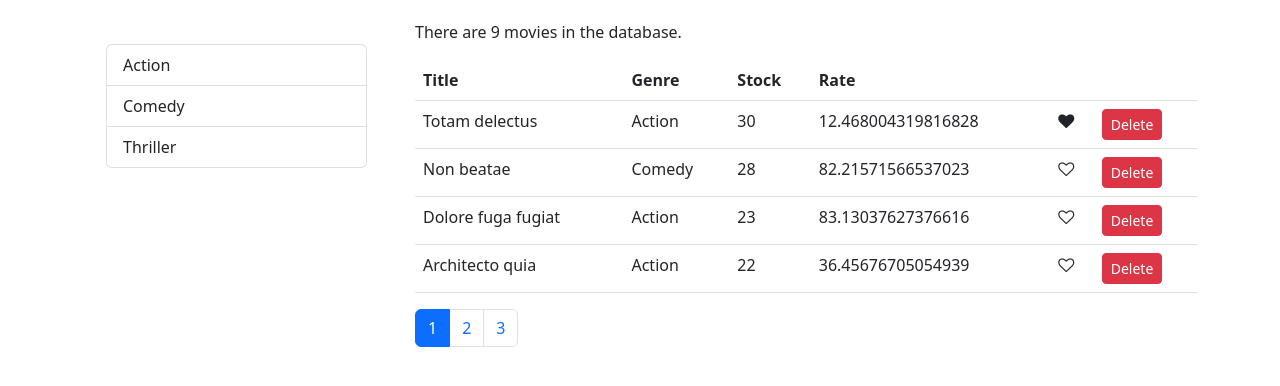
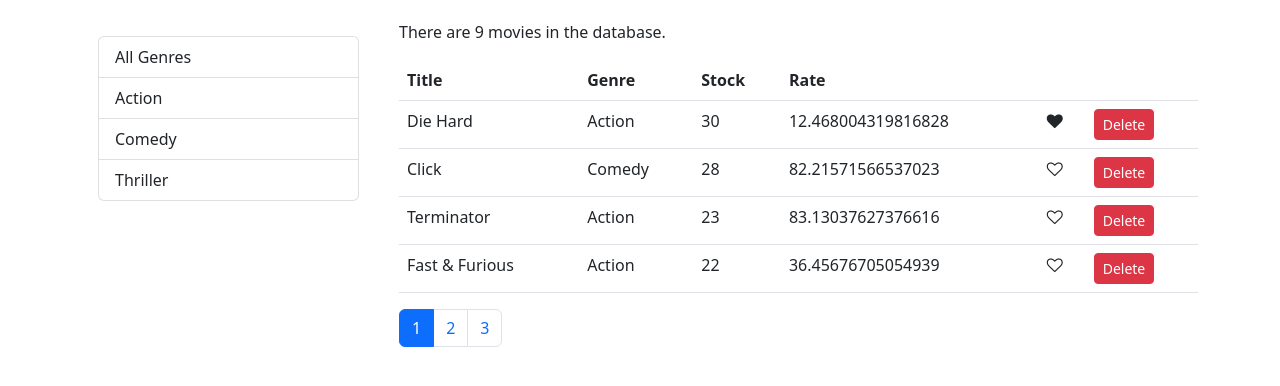
Before and after one commit to Nil20/Vidly, a React (Create React App) app: page / in a window 1280 px wide. Shown: the top 386 px of the page. Built offline with nearby package versions, Linux system fonts and the light colour scheme.

Commit message:
genres addition & functional

```diff
--- a/src/components/common/listGroup.jsx
+++ b/src/components/common/listGroup.jsx
@@ -1,17 +1,29 @@
 import React from "react";
 
 const ListGroup = (props) => {
-  const { items } = props;
+  const { items, textProperty, valueProperty, onItemSelect, selectedItem } =
+    props;
 
   return (
     <ul className="list-group">
       {items.map((item) => (
-        <li key={item._id} className="list-group-item">
-          {item.name}
+        <li
+          onClick={() => onItemSelect(item)}
+          key={item[valueProperty]}
+          className={
+            item === selectedItem ? "list-group-item active" : "list-group-item"
+          }
+        >
+          {item[textProperty]}
         </li>
       ))}
     </ul>
   );
 };
 
+ListGroup.defaultProps = {
+  textProperty: "name",
+  valueProperty: "_id",
+};
+
 export default ListGroup;
--- a/src/components/movies.jsx
+++ b/src/components/movies.jsx
@@ -15,9 +15,10 @@ class Movies extends Component {
   };
 
   componentDidMount() {
-    this.setState({movies: getMovies(), genres:getGenres() });
-    console.log(this.state.genres);
-  };
+    const genres = [{name: 'All Genres', _id: 0} , ...getGenres()]
+
+    this.setState({ movies: getMovies(), genres });
+  }
 
   handleDelete = (movie) => {
     const movies = this.state.movies.filter((m) => m._id !== movie._id);
@@ -32,31 +33,44 @@ class Movies extends Component {
     this.setState({ movies });
   };
 
-  handlePageChange = page => {
+  handlePageChange = (page) => {
     this.setState({ currentPage: page });
   };
 
-  handleGenreSelect = genre => {
-    console.log(genre);
+  handleGenreSelect = (genre) => {
+    this.setState({ selectedGenre: genre, currentPage: 1 });
   };
 
   render() {
     const { length: count } = this.state.movies;
 
-    const {pageSize, currentPage, movies: allMovies} = this.state;
+    const {
+      pageSize,
+      currentPage,
+      selectedGenre,
+      movies: allMovies,
+    } = this.state;
 
-    const movies = paginate(allMovies, currentPage, pageSize);
+    const filtered = selectedGenre && selectedGenre._id
+      ? allMovies.filter((m) => m.genre.name === selectedGenre.name)
+      : allMovies;
+
+    const movies = paginate(filtered, currentPage, pageSize);
 
     if (count === 0) return <p>There are no movies</p>;
 
     return (
       <div className="row">
-        <div className="col-3 m-4">
-          <ListGroup items={this.state.genres} onItemSelect={this.handleGenreSelect} />
+        <div className="col-3 m-3">
+          <ListGroup
+            items={this.state.genres}
+            selectedItem={this.state.selectedGenre}
+            onItemSelect={this.handleGenreSelect}
+          />
         </div>
 
         <div className="col">
-          <p>There are {count} movies in the database.</p>
+          <p>There are {filtered.length} movies in the database.</p>
           <table className="table">
             <thead>
               <tr>
@@ -69,7 +83,7 @@ class Movies extends Component {
               </tr>
             </thead>
             <tbody>
-              {movies.map(movie => (
+              {movies.map((movie) => (
                 <tr key={movie._id}>
                   <td>{movie.title}</td>
                   <td>{movie.genre.name}</td>
@@ -94,14 +108,12 @@ class Movies extends Component {
             </tbody>
           </table>
           <Pagination
-            itemsCount={count}
+            itemsCount={filtered.length}
             pageSize={pageSize}
             currentPage={currentPage}
             onPageChange={this.handlePageChange}
           />
         </div>
-
-
       </div>
     );
   }
--- a/src/services/fakeMovieService.js
+++ b/src/services/fakeMovieService.js
@@ -3,7 +3,7 @@ import * as genresAPI from "./fakeGenreService";
 const movies = [
   {
     _id: "637dd33b5057d14f000b73ec",
-    title: "Totam delectus",
+    title: "Die Hard",
     genre: { _id: "637dd33b5057d14f000b73ec", name: "Action" },
     numberInStock: 30,
     dailyRentalRate: 12.468004319816828,
@@ -12,7 +12,7 @@ const movies = [
   },
   {
     _id: "637dd33b5057d14f000b73ed",
-    title: "Non beatae",
+    title: "Click",
     genre: { _id: "637dd33b5057d14f000b73ed", name: "Comedy" },
     numberInStock: 28,
     dailyRentalRate: 82.21571566537023,
@@ -20,7 +20,7 @@ const movies = [
   },
   {
     _id: "637dd33b5057d14f000b73f1",
-    title: "Dolore fuga fugiat",
+    title: "Terminator",
     genre: { _id: "637dd33b5057d14f000b73f1", name: "Action" },
     numberInStock: 23,
     dailyRentalRate: 83.13037627376616,
@@ -28,7 +28,7 @@ const movies = [
   },
   {
     _id: "637dd33b5057d14f000b73f0",
-    title: "Architecto quia",
+    title: "Fast & Furious",
     genre: { _id: "637dd33b5057d14f000b73f0", name: "Action" },
     numberInStock: 22,
     dailyRentalRate: 36.45676705054939,
@@ -36,7 +36,7 @@ const movies = [
   },
   {
     _id: "637dd33b5057d14f000b73ee",
-    title: "Distinctio in",
+    title: "Prestige",
     genre: { _id: "637dd33b5057d14f000b73ee", name: "Thriller" },
     numberInStock: 20,
     dailyRentalRate: 69.21727266162634,
@@ -44,7 +44,7 @@ const movies = [
   },
   {
     _id: "637dd33b5057d14f000b73ef",
-    title: "Nam ea",
+    title: "Se7en",
     genre: { _id: "637dd33b5057d14f000b73ef", name: "Thriller" },
     numberInStock: 14,
     dailyRentalRate: 74.46123033296317,
@@ -52,7 +52,7 @@ const movies = [
   },
   {
     _id: "637dd33b5057d14f000b73eb",
-    title: "Natus perferendis possimus",
+    title: "Avatar",
     genre: { _id: "637dd33b5057d14f000b73eb", name: "Action" },
     numberInStock: 3,
     dailyRentalRate: 3.482537157833576,
@@ -60,7 +60,7 @@ const movies = [
   },
   {
     _id: "637dd33b5057d14f000b73f3",
-    title: "Illo aut",
+    title: "Bruce Almighty",
     genre: { _id: "637dd33b5057d14f000b73f3", name: "Comedy" },
     numberInStock: 2,
     dailyRentalRate: 70.02329474780709,
@@ -68,7 +68,7 @@ const movies = [
   },
   {
     _id: "637dd33b5057d14f000b73f2",
-    title: "Et fugit veniam",
+    title: "The Dark Knight",
     genre: { _id: "637dd33b5057d14f000b73f2", name: "Action" },
     numberInStock: 1,
     dailyRentalRate: 53.065143804997206,
```
